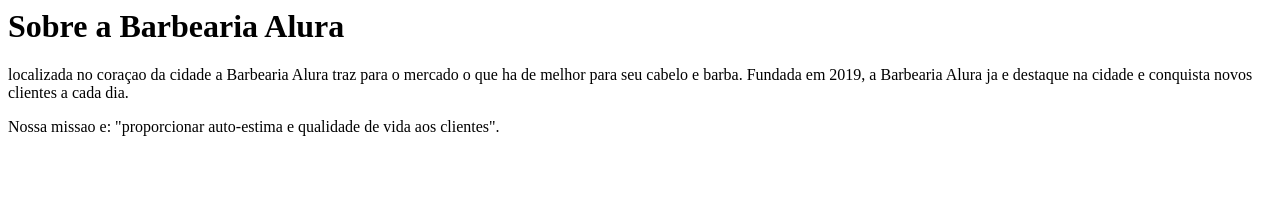
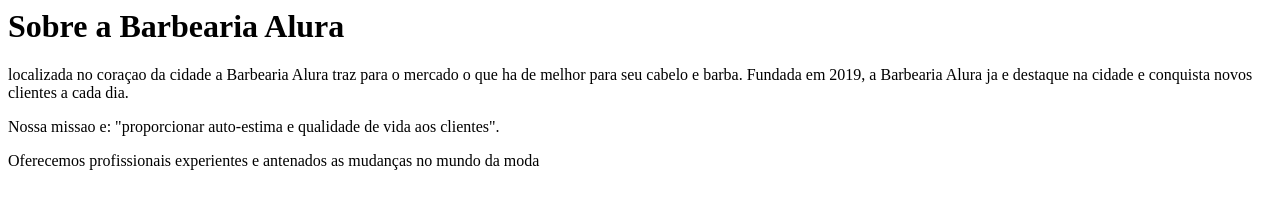
Before and after one commit to lauvitoria/minha-pagina, a plain HTML site: page index.html in a window 1280 px wide. Drawn offline with Linux system fonts and the light colour scheme.

Commit message:
ujb jb j

```diff
--- a/index.html
+++ b/index.html
@@ -3,3 +3,5 @@
 <p>localizada no coraçao da cidade a Barbearia Alura traz para o mercado o que ha de melhor para seu cabelo e barba. Fundada em 2019, a Barbearia Alura ja e destaque na cidade e conquista novos clientes a cada dia.</p>
 
 <p>Nossa missao e: "proporcionar auto-estima e qualidade de vida aos clientes".</p>
+
+<p>Oferecemos profissionais experientes e antenados as mudanças no mundo da moda</p>
```
